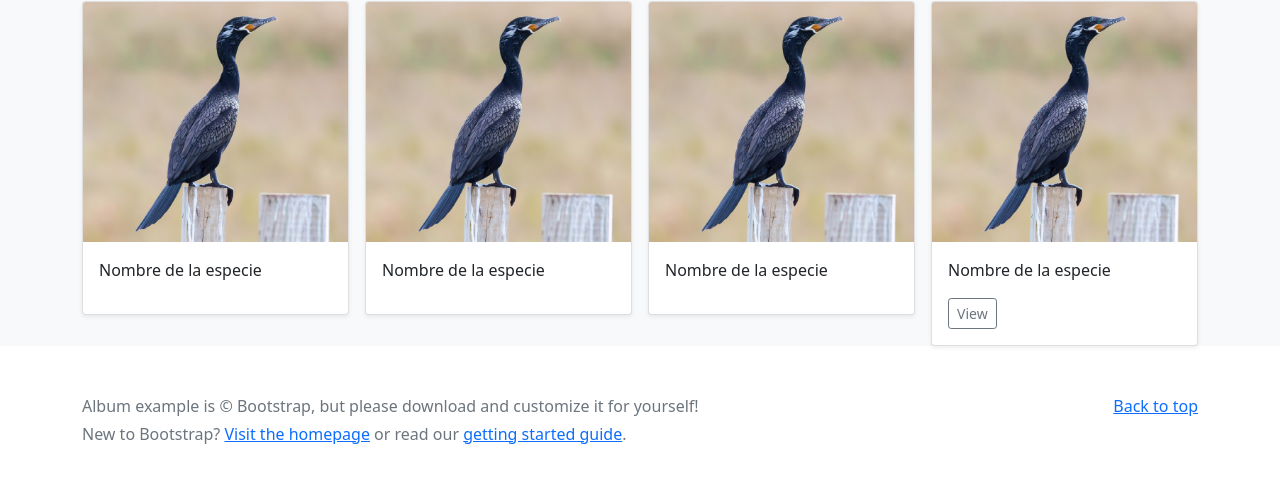
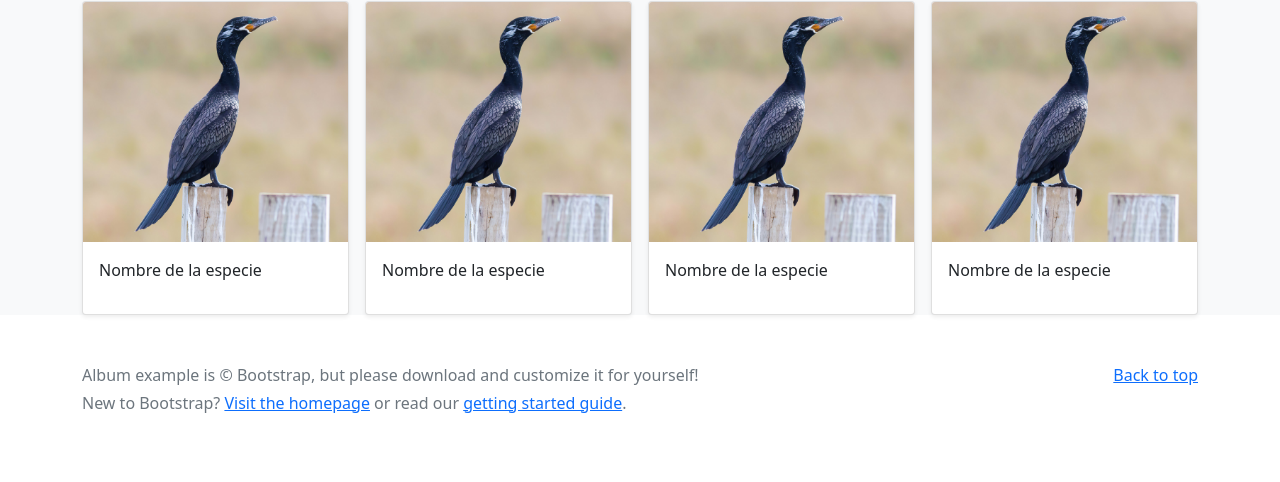
Before and after one commit to nikof7/qr_inat, a plain HTML site: page index.html in a window 1280 px wide. Shown: the part 753-1235 px from the top of the page. Drawn offline with nearby package versions, Linux system fonts and the light colour scheme.

Commit message:
Update index.html

```diff
--- a/index.html
+++ b/index.html
@@ -140,7 +140,6 @@
               <p class="card-text">Nombre de la especie</p>
               <div class="d-flex justify-content-between align-items-center">
                 <div class="btn-group">
-                  <button type="button" class="btn btn-sm btn-outline-secondary">View</button>
                 </div>
               </div>
             </div>
```
